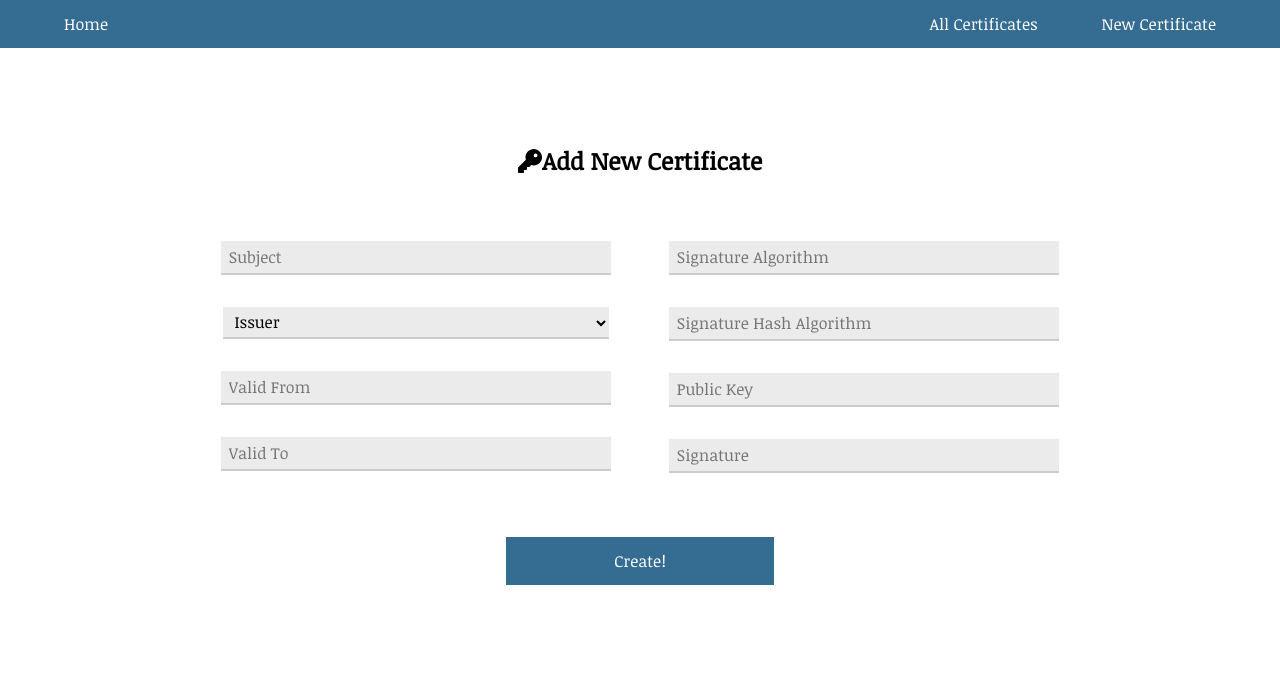
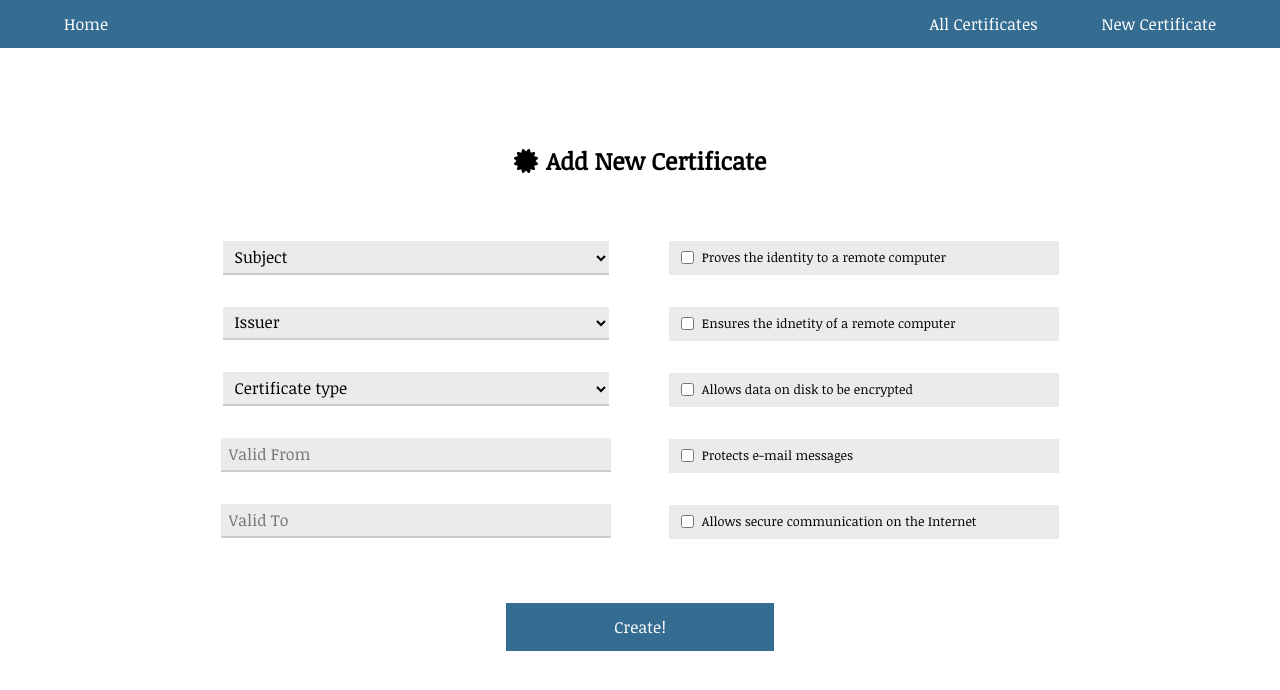
Before and after one commit to XWS-BSEP-Tim-13/BSEP-KT1, a React (Create React App) app in the folder frontend/: page /newCertificate in a window 1280 px wide. Shown: the top 690 px of the page. Built offline with nearby package versions, Linux system fonts and the light colour scheme.

Commit message:
feat: new certificate ui updated

```diff
--- a/frontend/src/pages/AllCertificates/AllCertificates.js
+++ b/frontend/src/pages/AllCertificates/AllCertificates.js
@@ -51,7 +51,7 @@ function AllCertificates() {
                 {
                     certificates.map((certificate) => {
                         return <div className={classes.certificate} key={certificate.subject}>
-                            <img src={require('../../images/certificate.png')} alt='Certificate'/>
+                            <img src={require('../../images/cert2.png')} alt='Certificate'/>
                             <p>Subject: {certificate.subject}</p>
                             <p>Issuer: {certificate.issuer}</p>
                         </div>
--- a/frontend/src/pages/AllCertificates/AllCertificates.module.css
+++ b/frontend/src/pages/AllCertificates/AllCertificates.module.css
@@ -51,7 +51,7 @@
 }
 
 .certificate > img {
-    width: 20%;
+    width: 25%;
     margin-top: 2rem;
     margin-bottom: 1rem;
 }
--- a/frontend/src/pages/NewCertificate/NewCertificate.js
+++ b/frontend/src/pages/NewCertificate/NewCertificate.js
@@ -1,5 +1,5 @@
 import { FontAwesomeIcon } from "@fortawesome/react-fontawesome";
-import { faKey } from "@fortawesome/free-solid-svg-icons";
+import { faCertificate } from "@fortawesome/free-solid-svg-icons";
 
 import classes from './NewCertificate.module.css';
 
@@ -8,28 +8,55 @@ function NewCertificate() {
     return (
         <div className={classes.page}>
             <div className={classes.title}>
-                <FontAwesomeIcon icon={faKey} />
+                <FontAwesomeIcon icon={faCertificate} />
                 <h1 className={classes.titleText}>Add New Certificate</h1>
             </div>
 
             <form className={classes.form}>
                 <div className={classes.formRow}>
                     <div className={classes.formColumn}>
-                        <input type='text' required placeholder='Subject' />
+                        <select name="Subject" defaultValue="">
+                            <option value="" disabled>Subject</option>
+                            <option value="first">First option</option>
+                            <option value="second">Second option</option>
+                            <option value="third">Third option</option>
+                        </select>
                         <select name="Issuer" defaultValue="">
                             <option value="" disabled>Issuer</option>
                             <option value="first">First option</option>
                             <option value="second">Second option</option>
                             <option value="third">Third option</option>
                         </select>
+                        <select name="CertificateType" defaultValue="">
+                            <option value="" disabled>Certificate type</option>
+                            <option value="root">Root</option>
+                            <option value="intermediate">Intermediate</option>
+                            <option value="endEntity">End Entity</option>
+                        </select>
                         <input type='text' required placeholder='Valid From' onFocus={(e) => (e.target.type = "date")} onBlur={(e) => (e.target.type = "text")}/>
                         <input type='text' required placeholder='Valid To' onFocus={(e) => (e.target.type = "date")} onBlur={(e) => (e.target.type = "text")}/>
                     </div>
                     <div className={classes.formColumn}>
-                        <input type='text' required placeholder='Signature Algorithm' />
-                        <input type='text' required placeholder='Signature Hash Algorithm' />
-                        <input type='text' required placeholder='Public Key' />
-                        <input type='text' required placeholder='Signature' />
+                        <div className={classes.checkbox}>
+                            <input type='checkbox' id="provesIdentity" />
+                            <value for="provesIdentity">Proves the identity to a remote computer</value>
+                        </div>
+                        <div className={classes.checkbox}>
+                            <input type='checkbox' id="ensuresIdentity" />
+                            <value for="ensuresIdentity">Ensures the idnetity of a remote computer</value>
+                        </div>
+                        <div className={classes.checkbox}>
+                            <input type='checkbox' id="encryptedData" />
+                            <value for="encryptedData">Allows data on disk to be encrypted</value>
+                        </div>
+                        <div className={classes.checkbox}>
+                            <input type='checkbox' id="emailMessages" />
+                            <value for="emailMessages">Protects e-mail messages</value>
+                        </div>
+                        <div className={classes.checkbox}>
+                            <input type='checkbox' id="secureCommunication" />
+                            <value for="secureCommunication">Allows secure communication on the Internet</value>
+                        </div>
                     </div>
                 </div>
                 <button className={classes.button}>Create!</button>
--- a/frontend/src/pages/NewCertificate/NewCertificate.module.css
+++ b/frontend/src/pages/NewCertificate/NewCertificate.module.css
@@ -15,6 +15,7 @@
 .titleText {
     font-size: 1.5rem;
     margin: 0;
+    margin-left: 0.5rem;
 }
 
 .form {
@@ -46,6 +47,42 @@
     font-family: inherit;
     padding: 0 0.5rem;
     outline: none;
+}
+
+.formColumn > select {
+    height: 2.1rem;
+}
+
+.checkbox {
+    display: flex;
+    align-items: center;
+    border-bottom: 2px solid #ebebeb;
+}
+
+.checkbox > input {
+    margin-right: 0.5rem;
+}
+
+.checkbox > value {
+    text-align: left;
+}
+
+@media (max-width: 90rem) {
+    .checkbox > value {
+        font-size: 0.9rem;
+    }
+}
+
+@media (max-width: 80rem) {
+    .checkbox > value {
+        font-size: 0.8rem;
+    }
+}
+
+@media (max-width: 50rem) {
+    .checkbox > value {
+        font-size: 0.7rem;
+    }
 }
 
 .formColumn select {
@@ -83,7 +120,22 @@
         padding: 0;
     }
 
+    .formColumn > div {
+        height: 3.5rem;
+    }
+
     .formColumn select {
         width: 95%;
     }
+
+    .checkbox > value {
+        font-size: 0.8rem;
+    }
 }
+
+@media (max-width: 22rem) {
+
+    .checkbox > value {
+        font-size: 0.7rem;
+    }
+}
```
Also changed, not shown: frontend/src/images/cert2.png (added).
